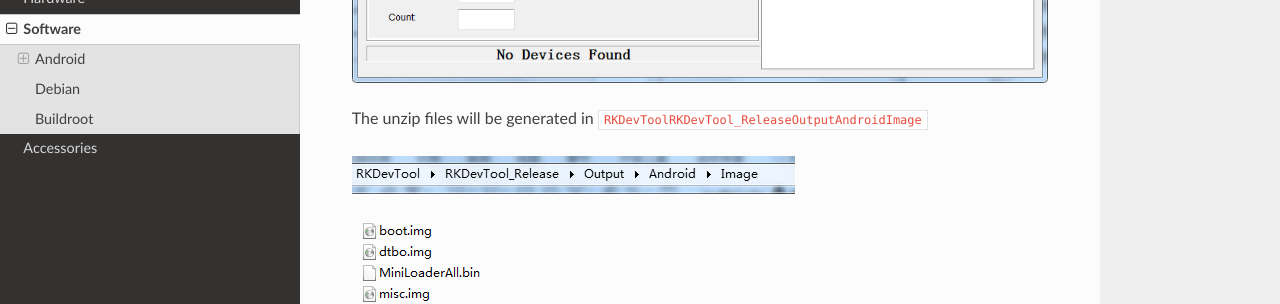
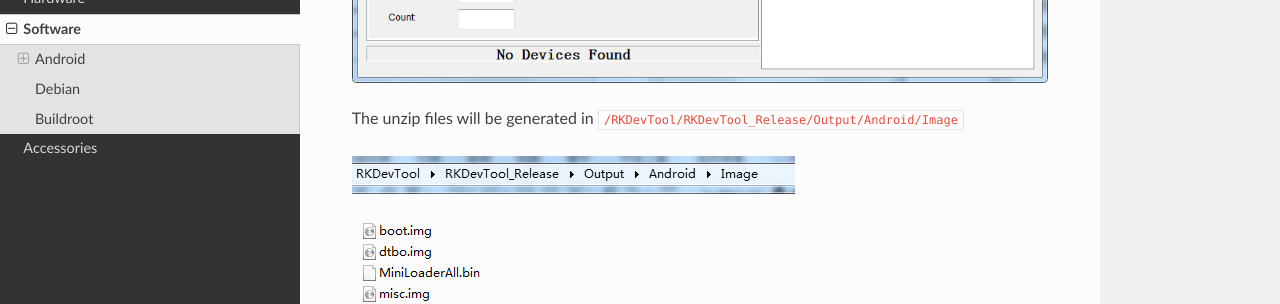
Before and after one commit to boardcon/EM3566, a Sphinx documentation site: the page built from docs/source/software.rst, in a window 1280 px wide and 900 px high, scrolled down 6615 px. Shown: the part 147-451 px from the top of the window. Built offline with Sphinx 7.4.7 and the Read the Docs theme 2.0.0, drawn with Linux system fonts in a browser that asks for light colours; some of the changed text lies outside the part shown.

Commit message:
Update software.rst

```diff
--- a/docs/source/software.rst
+++ b/docs/source/software.rst
@@ -177,7 +177,7 @@
 
 Unzip Firmware in windows.
 
-Step1, open **RKDevTool.exe** :file:`RKDevTool_Release\RKDevTool.exe`
+Step1, open **RKDevTool.exe** :file:`RKDevTool_Release/RKDevTool.exe`
 
 .. figure:: ./image/EM3566_SBC_Android11_figure_12.png
    :alt: open RKDevTool.exe
@@ -192,7 +192,7 @@
 .. figure:: ./image/EM3566_SBC_Android11_figure_14.png
    :alt: Unpack finish
 
-The unzip files will be generated in :file:`\RKDevTool\RKDevTool_Release\Output\Android\Image`
+The unzip files will be generated in :file:`/RKDevTool/RKDevTool_Release/Output/Android/Image`
 
 .. figure:: ./image/EM3566_SBC_Android11_figure_15.png
    :alt: path
```
